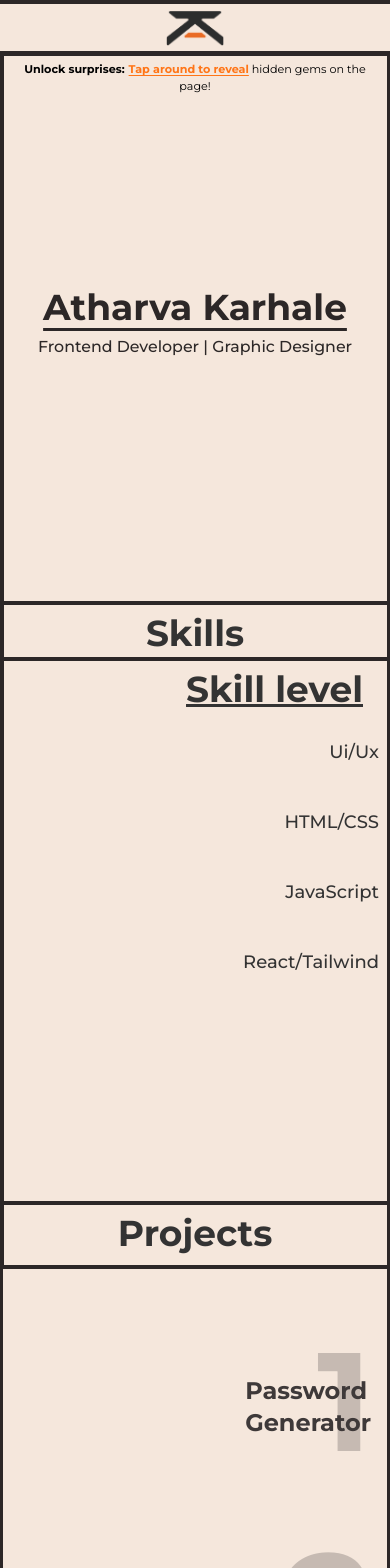
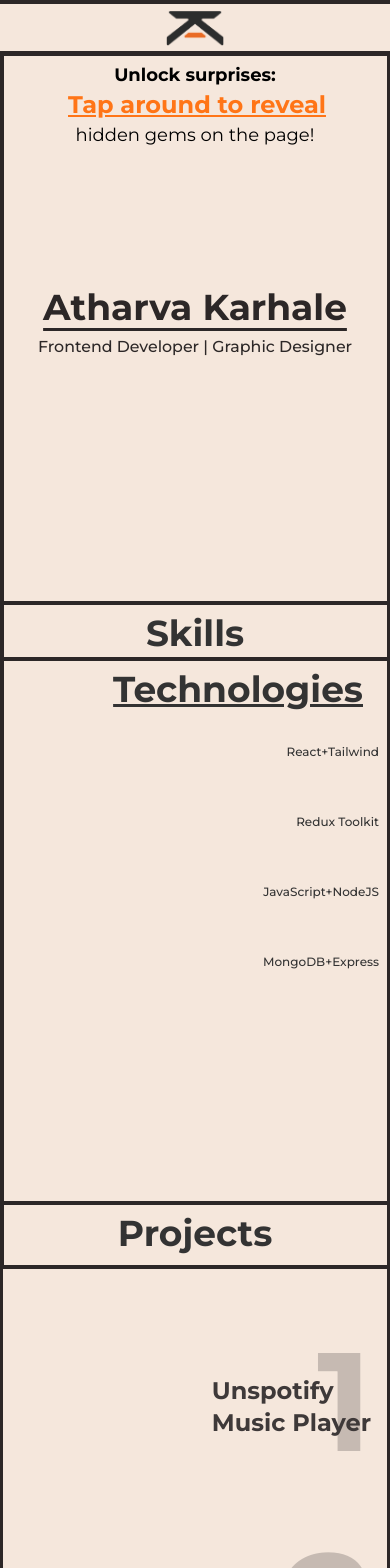
Before and after one commit to Atharva-Karhale/React-portfolio, a React (Vite) app: page / in a window 390 px wide. Shown: the top 1568 px of the page. Built offline with nearby package versions, Linux system fonts and the light colour scheme.

Commit message:
Updated UI for mobile and added new project

```diff
--- a/package.json
+++ b/package.json
@@ -4,7 +4,7 @@
   "version": "0.0.0",
   "type": "module",
   "scripts": {
-    "dev": "vite",
+    "dev": "vite --host",
     "build": "vite build",
     "lint": "eslint . --ext js,jsx --report-unused-disable-directives --max-warnings 0",
     "preview": "vite preview"
--- a/src/Components/Grid.jsx
+++ b/src/Components/Grid.jsx
@@ -86,11 +86,12 @@ export default function Grid() {
 
                     <div className=' row-start-1 text-center font-normal text-[0.7em] lg:hidden font-abc m-2 flex flex-col'>
 
-                    <div >
-                    <span className=' font-bold'>Unlock surprises:</span><span className='text-theme1-orange pl-1 font-bold underline underline-offset-2'>Tap around to reveal</span> hidden gems on the page!
-                    </div>
+                    {!isHovered &&
+                    <div className=' text-lg'>
+                    <span className=' font-bold'>Unlock surprises:</span><br/><span className='text-theme1-orange pl-1 font-bold underline underline-offset-2 text-2xl'>Tap around to reveal</span><br/>hidden gems on the page!
+                    </div>}
 
-                    {isHovered && <div className=' relative m-2 mt-4 font-abc font-semibold text-theme1-black h-full'>
+                    {isHovered && <div className=' relative m-2 mt-8 font-abc font-semibold text-theme1-black h-full'>
                     <div className=' size-full border-[8px] border-opacity-50 border-theme1-gray'>
                         <span className=' top-[0.17em] absolute text-[16em] -rotate-[113deg] -left-2'>A</span>
                         <span className=' -top-[0.44em] absolute text-[16em] rotate-[85deg] left-[0.08em]'>S</span>
--- a/src/Components/ProjectsContent.jsx
+++ b/src/Components/ProjectsContent.jsx
@@ -3,6 +3,7 @@ import { useState } from 'react';
 import passwordGenerator from "../Assets/1x/password generator.png"
 import router from "../Assets/1x/router.png"
 import ticTacToe from "../Assets/1x/tic tac toe.png"
+import unspotify from "../Assets/1x/SVG/1x/unspotify.png"
 
 export default function ProjectskContent() {
 
@@ -24,11 +25,11 @@ export default function ProjectskContent() {
             <>
               <div className='relative row-span-1 overflow-hidden lg:absolute lg:col-start-1 lg:h-full lg:w-1/3 lg:box-border lg:border-8 lg:border-theme1-white border-8 border-theme1-white group'>
 
-                <div className=' lg:hidden absolute bottom-6 right-2 text-2xl hover:underline hover:decoration-theme1-orange hover:cursor-pointer z-20 group-hover:text-theme1-white group-hover:underline group-hover:decoration-theme1-orange'><a href='https://passwordgeneratorak.netlify.app/'>Password<br/>Generator</a></div>
+                <div className=' lg:hidden absolute bottom-6 right-2 text-2xl hover:underline hover:decoration-theme1-orange hover:cursor-pointer z-20 group-hover:text-theme1-white group-hover:underline group-hover:decoration-theme1-orange'><a href='https://musicappak.netlify.app/'>Unspotify <br/> Music Player</a></div>
                 <div className=' lg:hidden absolute text-[7em] bottom-12 right-[0.05em] lg:text-[#000000] opacity-25 z-10 '>1</div>
 
                 <div className=' absolute w-full h-full bg-gradient-to-b from-theme1-gray from-20% hover:bg-none '></div>
-                <img src={passwordGenerator} className=' lg:object-cover lg:h-full lg:w-full lg:object-top'/>
+                <img src={unspotify} className=' lg:object-cover lg:h-full lg:w-full lg:object-top'/>
               </div>
 
               <div className='relative row-span-1 overflow-hidden  lg:absolute lg:col-start-2 lg:h-full lg:w-6/12 lg:box-border lg:border-8 lg:border-theme1-white border-8 border-theme1-white group'>
@@ -55,7 +56,7 @@ export default function ProjectskContent() {
                 <>
                   <div className='relative row-span-1 overflow-hidden lg:absolute lg:col-start-1 lg:h-full lg:w-1/3 lg:box-border lg:border-8 lg:border-theme1-white border-8 border-theme1-white group'>
 
-                    <div className=' lg:hidden absolute bottom-6 right-2 text-2xl hover:underline hover:decoration-theme1-orange hover:cursor-pointer z-20 group-hover:text-theme1-white group-hover:underline group-hover:decoration-theme1-orange'><a href='https://passwordgeneratorak.netlify.app/'>Password<br/>Generator</a></div>
+                    <div className=' lg:hidden absolute bottom-6 right-2 text-2xl hover:underline hover:decoration-theme1-orange hover:cursor-pointer z-20 group-hover:text-theme1-white group-hover:underline group-hover:decoration-theme1-orange'><a href='https://musicappak.netlify.app/'>Unspotify <br/> Music Player</a></div>
                     <div className=' lg:hidden absolute text-[7em] bottom-12 right-[0.05em] lg:text-[#000000] opacity-25 z-10 '>1</div>
 
 
@@ -81,7 +82,7 @@ export default function ProjectskContent() {
 
 
             <div className='hidden lg:block lg:relative lg:row-start-3 lg:m-3 lg:text-right lg:z-10'>
-              <div className=' lg:text-5xl lg:hover:underline lg:hover:decoration-theme1-orange lg:hover:cursor-pointer lg:z-20'><a href='https://passwordgeneratorak.netlify.app/'>Password Generator</a></div>
+              <div className=' lg:text-5xl lg:hover:underline lg:hover:decoration-theme1-orange lg:hover:cursor-pointer lg:z-20'><a href='https://musicappak.netlify.app/'>Unspotify <br/> Music Player</a></div>
               <div className=' lg:text-[7em] lg:absolute lg:top-0 lg:right-[0.05em] lg:text-[#000000] lg:opacity-15 lg:-z-10'>1</div>
             </div>
             <div className=' hidden lg:block lg:relative lg:row-start-3 lg:m-3 lg:text-right lg:z-10'>
@@ -89,7 +90,7 @@ export default function ProjectskContent() {
               <div className=' lg:text-[7em] lg:absolute lg:top-0 lg:right-[0.05em] lg:text-[#000000] lg:opacity-15 lg:-z-10'>2</div>
             </div>
             <div className=' hidden lg:block lg:relative lg:row-start-3 lg:m-3 lg:text-right lg:z-10'>
-              <div className=' lg:text-5xl lg:hover:underline lg:hover:decoration-theme1-orange lg:hover:cursor-pointer lg:z-20'><a href='https://router-projectak.netlify.app/'>Router Project </a></div>
+              <div className=' lg:text-5xl lg:hover:underline lg:hover:decoration-theme1-orange lg:hover:cursor-pointer lg:z-20'><a href='https://router-projectak.netlify.app/'>API Integration<br/> Project </a></div>
               <div className=' lg:text-[7em] lg:absolute lg:top-2 lg:right-[0.05em] lg:text-[#000000] lg:opacity-15 lg:-z-10'>3</div>
             </div>
 
--- a/src/Components/TechstackContent.jsx
+++ b/src/Components/TechstackContent.jsx
@@ -28,41 +28,40 @@ export default function TechstackContent() {
 
                 <div className={` hover:text-center grid grid-rows-[1fr_5fr]  ${isHovered ? 'text-center tracking-widest' : 'text-right'}`}>
 
-                    <div className={` py-2 px-6 text-4xl underline underline-offset-2 ${isHovered ? " bg-theme1-gray text-theme1-white " : ""}`}>Skill level</div>
-                    <div className='grid grid-cols-2 text-m font-medium  '>
+                    <div className={` py-2 px-6 text-4xl underline underline-offset-2 ${isHovered ? " bg-theme1-gray text-theme1-white " : ""}`}>Technologies</div>
+                    <div className='lg:grid lg:grid-cols-2 text-m font-medium  '>
                         {isHovered && <div className='hidden col-start-1 lg:grid lg:grid-rows-4'>
                             <div className=' h-6 bg-theme1-orange my-auto mx-4 hover:text-theme1-white text-theme1-orange'>
                                 <div className='absolute mx-[19.4em] text-sm text-right font-abc font-bold '>90%</div>
                                 <div className=' h-6 my-auto max-w-[10%] bg-theme1-gray'></div>
                             </div>
                             <div className='h-6 bg-theme1-orange my-auto mx-4 hover:text-theme1-white text-theme1-orange'>
-                                <div className='absolute mx-[19.4em] text-sm text-right font-abc font-bold '>80%</div>
-                                <div className=' h-6 my-auto max-w-[20%] bg-theme1-gray'></div>
-                            </div>
-                            <div className='h-6 bg-theme1-orange my-auto mx-4 hover:text-theme1-white text-theme1-orange'>
                                 <div className='absolute mx-[19.4em] text-sm text-right font-abc font-bold '>60%</div>
                                 <div className=' h-6 my-auto max-w-[40%] bg-theme1-gray'></div>
                             </div>
                             <div className='h-6 bg-theme1-orange my-auto mx-4 hover:text-theme1-white text-theme1-orange'>
-                                <div className='absolute mx-[19.4em] text-sm text-right font-abc font-bold '>80%</div>
-                                <div className=' h-6 my-auto max-w-[20%] bg-theme1-gray'></div>
+                                <div className='absolute mx-[19.4em] text-sm text-right font-abc font-bold '>50%</div>
+                                <div className=' h-6 my-auto max-w-[50%] bg-theme1-gray'></div>
+                            </div>
+                            <div className='h-6 bg-theme1-orange my-auto mx-4 hover:text-theme1-white text-theme1-orange'>
+                                <div className='absolute mx-[19.4em] text-sm text-right font-abc font-bold '>70%</div>
+                                <div className=' h-6 my-auto max-w-[30%] bg-theme1-gray'></div>
                             </div>
                         </div>}
 
 
-                        <ul className={`text-right col-start-2 grid grid-rows-4 h-full lg:mx-6 text-lg lg:text-[0.8em] font-medium`}>
-
+                        <ul className={`flex flex-col ml-20 md:ml-0 items-end ${isHovered ? 'bg-[url(/src/Assets/1x/brain.png)] bg bg-contain bg-no-repeat font-extrabold lg:font-normal text-transparent md:text-black' : ' '}  lg:bg-none md:bg-none text-xs lg:text-right col-start-2 lg:grid grid-rows-4 h-full lg:mx-6 lg:text-lg lg:text-[0.6em] font-medium`}>
                             <li className={` group: hover:bg-theme1-gray hover:text-white p-2 my-auto ${isHovered ? 'text-left' : 'text-right'}`}>
-                                Ui/Ux
+                                React+Tailwind
                             </li>
                             <li className={`hover:bg-theme1-gray hover:text-white p-2 my-auto ${isHovered ? 'text-left' : 'text-right'}`}>
-                                HTML/CSS
+                                Redux Toolkit
                             </li>
                             <li className={`hover:bg-theme1-gray hover:text-white p-2 my-auto ${isHovered ? 'text-left' : 'text-right'}`}>
-                                JavaScript
+                                JavaScript+NodeJS
                             </li>
                             <li className={`hover:bg-theme1-gray hover:text-white p-2 my-auto ${isHovered ? 'text-left' : 'text-right'}`}>
-                                React/Tailwind
+                                MongoDB+Express
                             </li>
                         </ul>
                     </div>
```
Also changed, not shown: src/Assets/1x/SVG/1x/unspotify.png (added).
